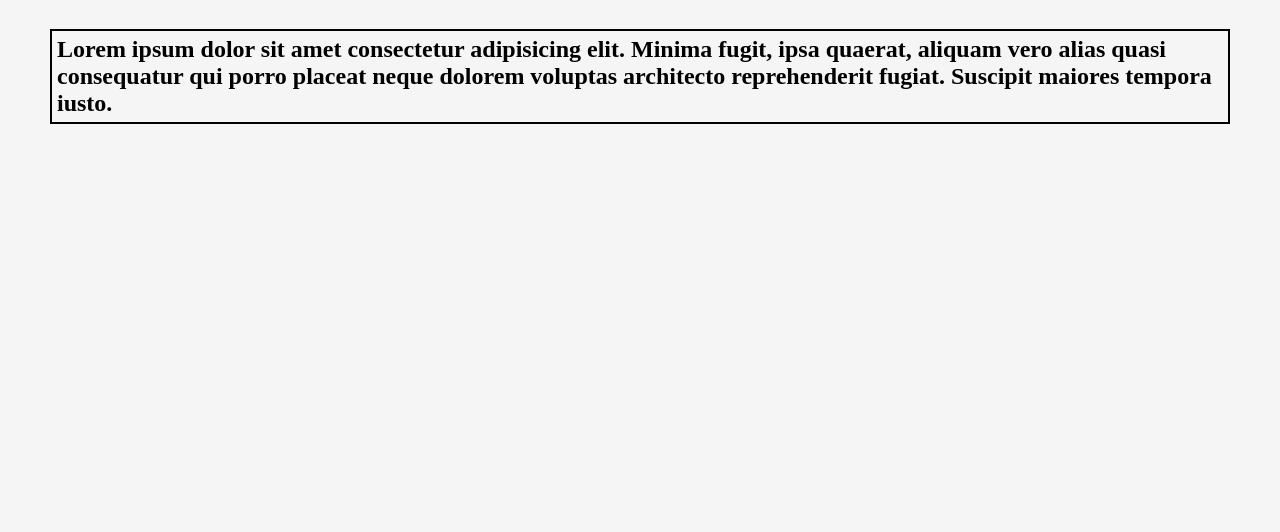
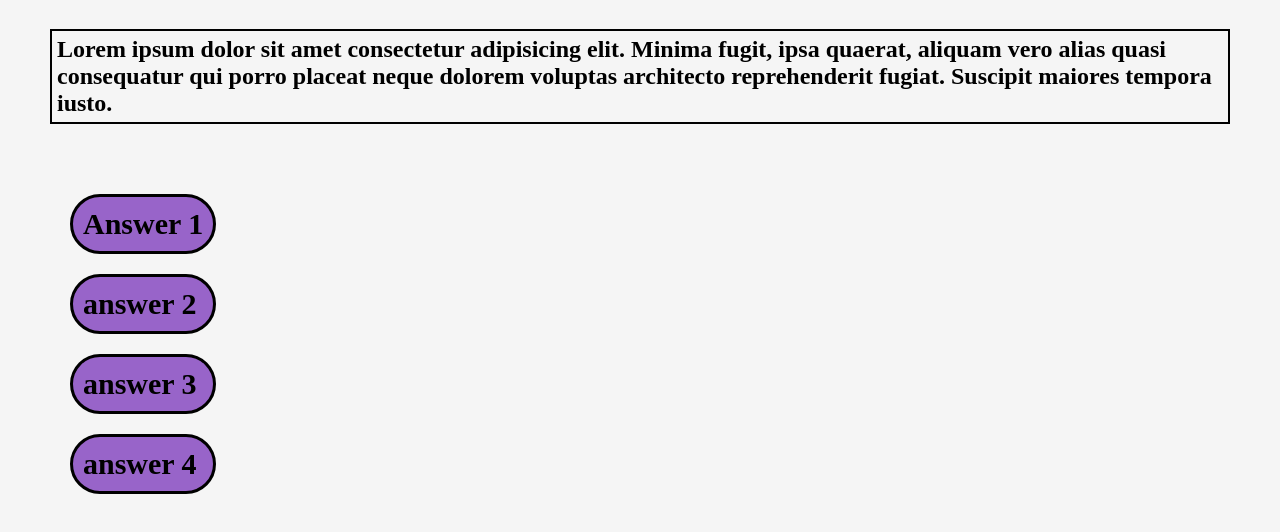
Before and after one commit to matt0999/coding-quiz-challenge, a plain HTML site: page index.html in a window 1280 px wide. Shown: the part 146-678 px from the top of the page. Drawn offline with Linux system fonts and the light colour scheme.

Commit message:
completed the HTML and CSS aspects

```diff
--- a/index.html
+++ b/index.html
@@ -35,6 +35,26 @@
   </h2>
 </section>
 
+<section id = "answerContainer">
+  <ul id = "answerList">
+    <ol id ="answer">
+      Answer 1
+    </ol>
+
+    <ol id = "answer">
+      answer 2
+    </ol>
+
+    <ol id= "answer">
+      answer 3
+    </ol>
+
+    <ol id = "answer">
+      answer 4
+    </ol>
+  </ul>
+</section>
+
   <script src="./script.js"></script>
 </body>
 
--- a/style.css
+++ b/style.css
@@ -49,6 +49,21 @@ header{
 
 }
 
-#question{
+#answerContainer{
+    display: flex;
+    margin-left: 50px;
+}
 
+#answer{
+    font-weight: bolder;
+    background-color: rgb(152, 100, 201);
+    font-size: 30px;
+    padding: 10px;
+    margin: 20px;
+    border-style: solid;
+    border-radius: 40px;
 }
+
+#answer:hover{
+ border-color: aquamarine;
+}
```
